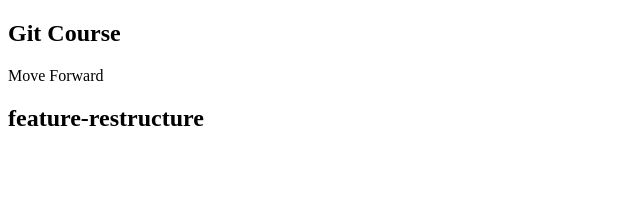
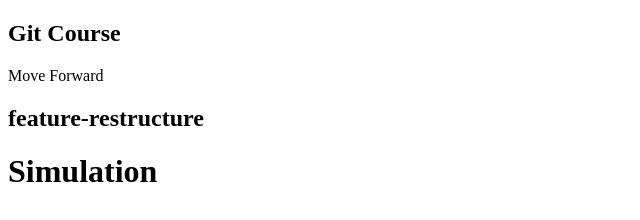
Before and after one commit to YASSIR12346/Git-Learning, a plain HTML site: page index.html in a window 1280 px wide. Shown: the whole page, without its empty margins (0-640 px from the left). Drawn offline with Linux system fonts and the light colour scheme.

Commit message:
simulation

```diff
--- a/index.html
+++ b/index.html
@@ -11,5 +11,6 @@
       <p>Move Forward</p>
     </section>
     <h2>feature-restructure</h2>
+    <h1>Simulation</h1>
   </body>
 </html>
```
